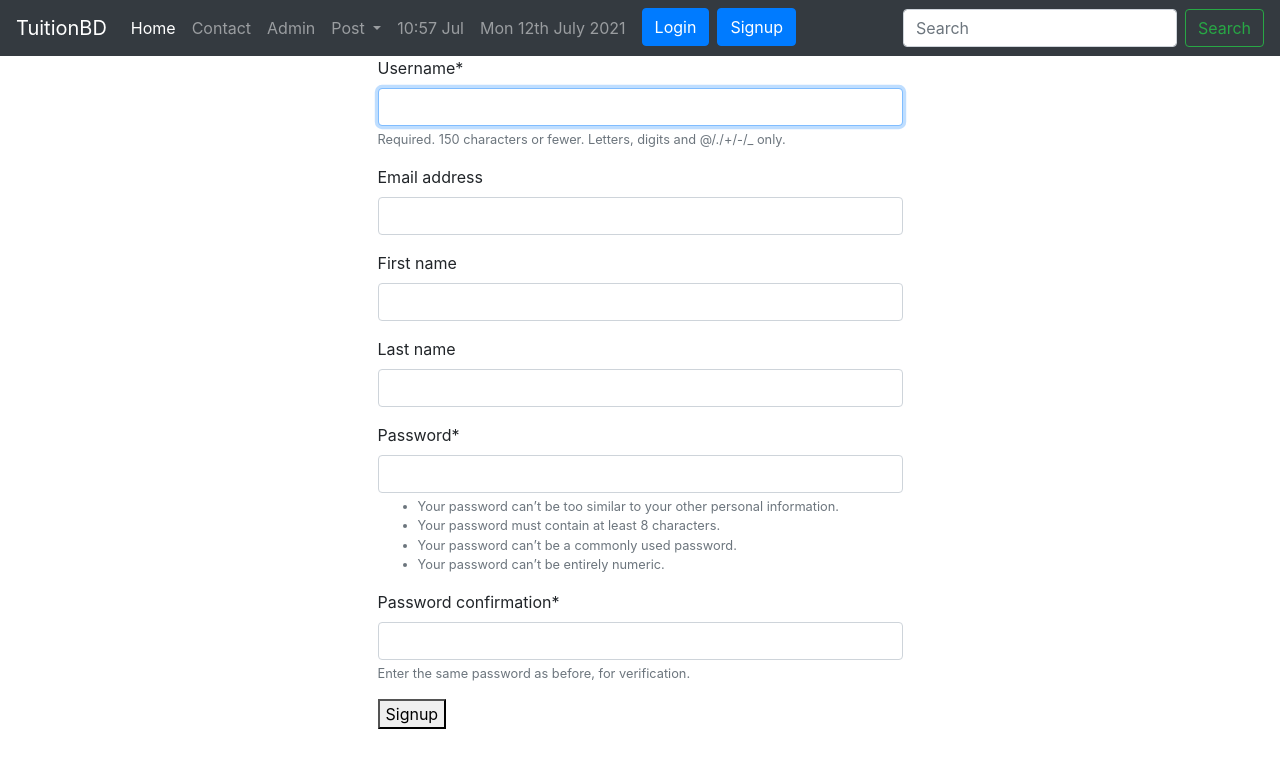
After one commit to jstechnologyes/Django_Basic_To_Advance, a Django app: page /session/signup/ in a window 1280 px wide. The commit adds this page. Shown: the top 768 px of the page. Run offline with Django 3.2, Linux system fonts and the light colour scheme; some libraries are stand-ins or nearby versions.

Commit message:
Registration Form Added

```diff
--- /dev/null
+++ b/session/forms.py
@@ -0,0 +1,7 @@
+from django.contrib.auth.forms import UserCreationForm
+from django import forms
+from django.contrib.auth.models import User
+class SignUpForm(UserCreationForm):
+    class Meta:
+        model=User
+        fields=('username','email','first_name','last_name')
--- a/session/urls.py
+++ b/session/urls.py
@@ -1,8 +1,9 @@
 from django.urls import path
-from .views import loginuser, logoutuser
-
+from .views import loginuser, logoutuser,registration
+app_name='session'
 
 urlpatterns = [
     path('login/',loginuser, name='login'),
     path('logout/',logoutuser, name='logout'),
+    path('signup/',registration, name='signup'),
 ]
--- a/session/views.py
+++ b/session/views.py
@@ -28,3 +28,13 @@ def logoutuser(request):
     logout(request)
     messages.success(request, "Successfully Logout")
     return redirect('homeview')
+from .forms import SignUpForm
+def registration(request):
+    if request.method == "POST":
+        form= SignUpForm(request.POST)
+        if form.is_valid():
+            form.save()
+            return redirect('session:login')
+    else:
+        form = SignUpForm
+    return render(request,'session/signup.html',{'form':form})
--- a/templates/basc.html
+++ b/templates/basc.html
@@ -52,7 +52,7 @@
               <a class="btn btn-primary ml-2" href="/session/login/">Login</a>
             </li>
               <li class="nav-item">
-              <a class="btn btn-primary ml-2" href="">Signup</a>
+              <a class="btn btn-primary ml-2" href="/session/signup/">Signup</a>
             </li>
               {% endif %}
           </ul>
--- /dev/null
+++ b/templates/session/signup.html
@@ -0,0 +1,17 @@
+{% extends 'basc.html' %}
+
+{% block title %} Post View List {% endblock %}
+{% block body %}
+ {% load crispy_forms_tags %}
+    <div class="container">
+        <div class="col-md-6 offset-md-3">
+          <form action="" method="post">
+            {% csrf_token %}
+            {{ form| crispy }}
+
+
+            <button type="submit">Signup</button>
+          </form>
+        </div>
+    </div>
+{% endblock %}
```
Also changed, not shown: db.sqlite3.
